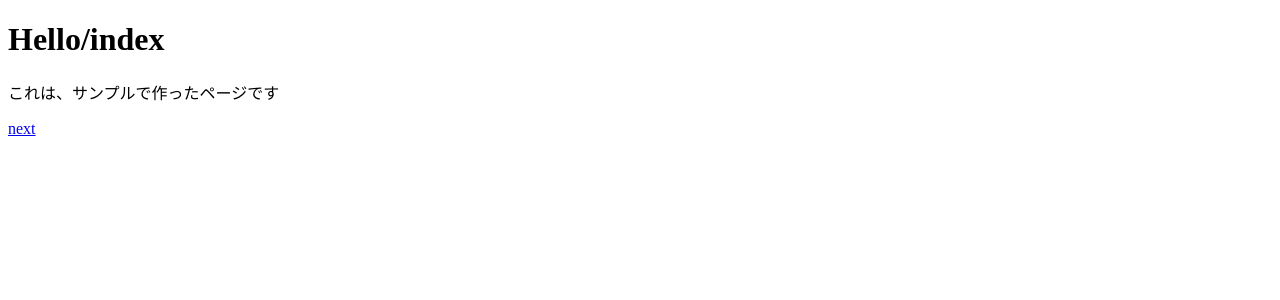
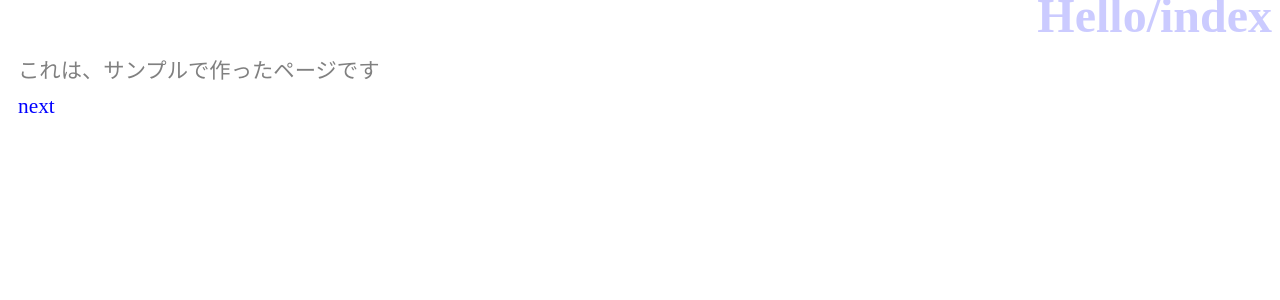
Before and after one commit to taishi29/django_app, a Django app: page /hello/ in a window 1280 px wide. Shown: the top 300 px of the page. Run offline with Django 5.2, Linux system fonts and the light colour scheme.

Commit message:
staticタグを用いることで、静的ファイルをテンプレート化できる。それにより、CSSを適用してみた。

```diff
--- /dev/null
+++ b/django_app/hello/static/hello/css/style.css
@@ -0,0 +1,19 @@
+body{
+    color:gray;
+    font-size:16pt;
+}
+h1{
+    color:blue;
+    opacity: 0.2;
+    font-size: 36pt;
+    margin-top:-20px;
+    margin-bottom:0px;
+    text-align: right;
+}
+p{
+    margin:10px;
+}
+a{
+    color: blue;
+    text-decoration: none;
+}
--- a/django_app/hello/templates/hello/index.html
+++ b/django_app/hello/templates/hello/index.html
@@ -1,8 +1,10 @@
+{% load static %}
 <!doctype html>
 <html lang="ja">
 <head>
     <meta charset="UTF-8">
     <title>{{title}}</title>
+    <link rel="stylesheet" type="text/css" href="{% static 'hello/css/style.css' %}">
 </head>
 
 <body>
```
